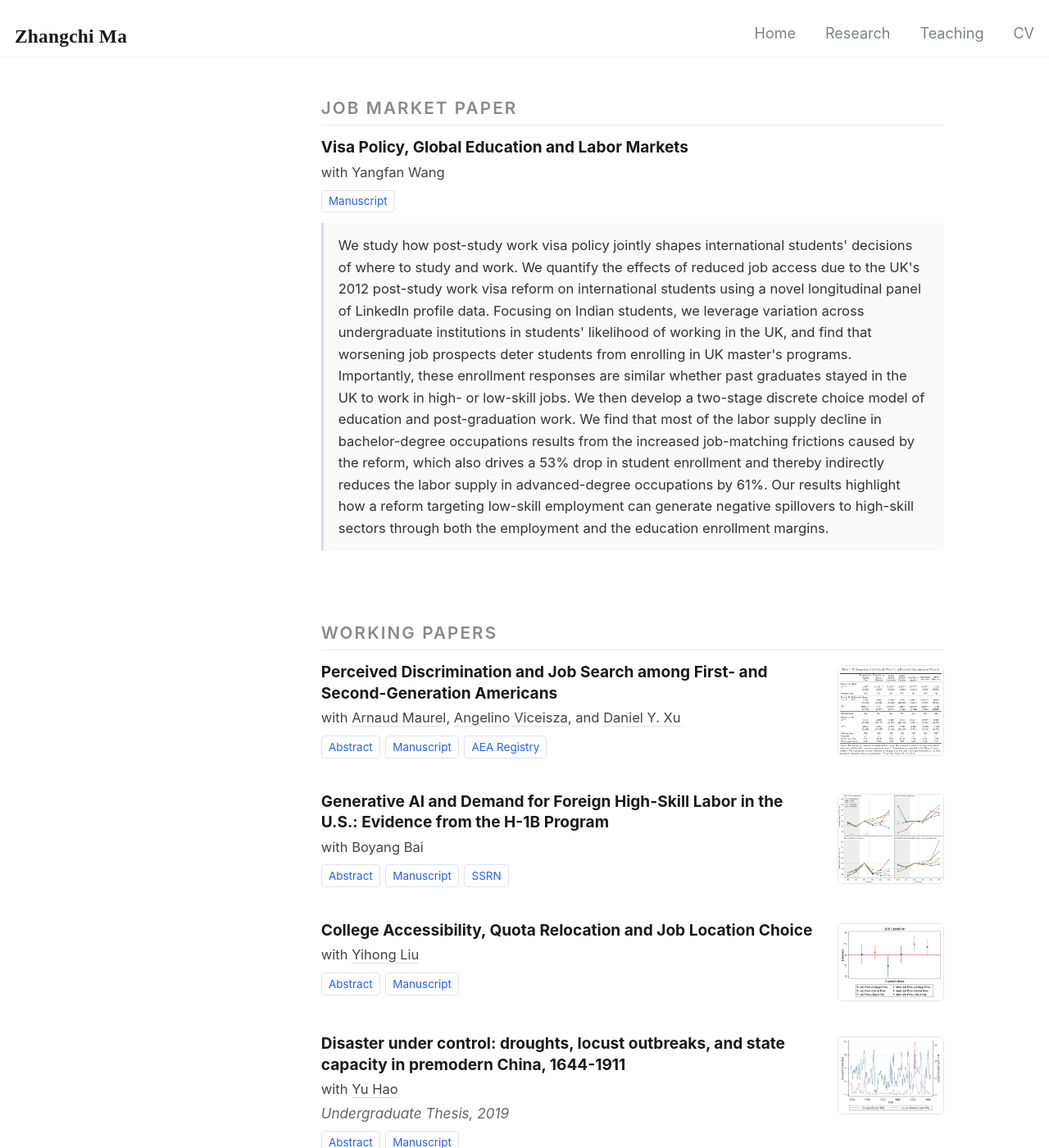
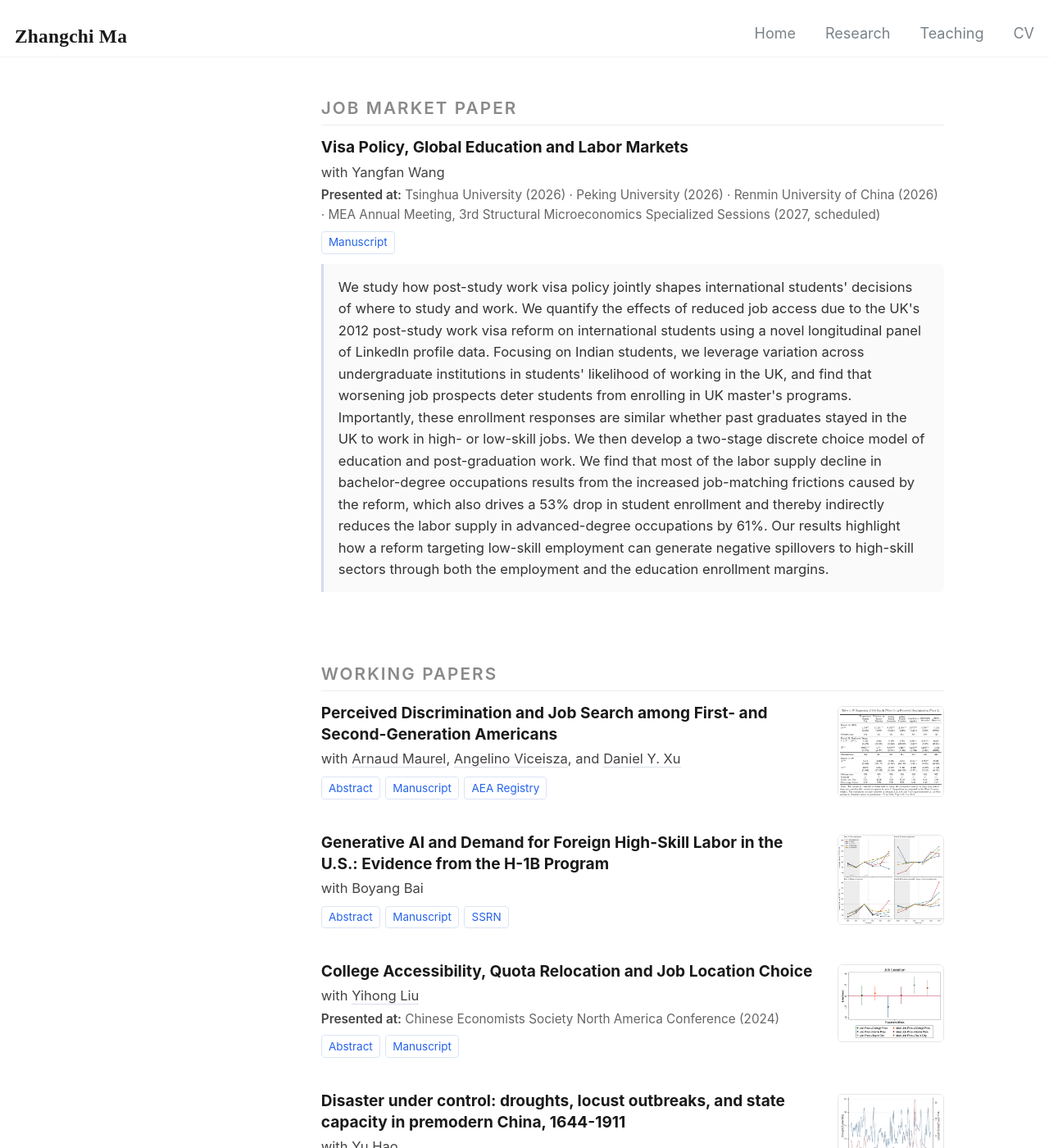
Before and after one commit to henrymzc/henrymzc.github.io, a Jekyll site: the page built from _pages/research.html, in a window 1280 px wide and 1400 px high. Shown: the whole window at 82% size. Built offline with Jekyll 4.4.1, drawn with Linux system fonts in a browser that asks for light colours.

Commit message:
Research: add Presented at lines for JMP and College Accessibility
Co-Authored-By: Claude Opus 5.5 <noreply@anthropic.com>

```diff
--- a/_pages/research.html
+++ b/_pages/research.html
@@ -58,6 +58,8 @@ author_profile: false
   }
   .paper .authors a:hover { color: #2563eb; border-bottom-color: #9dbcf5; }
   .paper .authors .me { font-weight: 600; }
+  .paper .presented { color: #666; font-size: 0.85rem; margin: 0.1rem 0 0; }
+  .paper .presented .label { color: #444; font-weight: 600; }
   .paper .venue  { color: #666; font-style: italic; font-size: 0.95rem; margin: 0.15rem 0 0; }
 
   .tags { margin: 0.4rem 0 0; display: flex; flex-wrap: wrap; gap: 0.35rem; }
@@ -121,6 +123,7 @@ author_profile: false
     <div class="paper-main">
       <p class="title">Visa Policy, Global Education and Labor Markets</p>
       <p class="authors">with Yangfan Wang</p>
+      <p class="presented"><span class="label">Presented at:</span> Tsinghua University (2026) · Peking University (2026) · Renmin University of China (2026) · MEA Annual Meeting, 3rd Structural Microeconomics Specialized Sessions (2027, scheduled)</p>
       <!--
       <div class="tags">
         <span class="tag immigration">Immigration</span>
@@ -221,6 +224,7 @@ author_profile: false
     <div class="paper-main">
       <p class="title">College Accessibility, Quota Relocation and Job Location Choice</p>
       <p class="authors">with <a href="https://yihongliu-econ.github.io/index.html" target="_blank" rel="noopener noreferrer">Yihong Liu</a></p>
+      <p class="presented"><span class="label">Presented at:</span> Chinese Economists Society North America Conference (2024)</p>
       <!--
       <div class="tags">
         <span class="tag education">Education</span>
```
